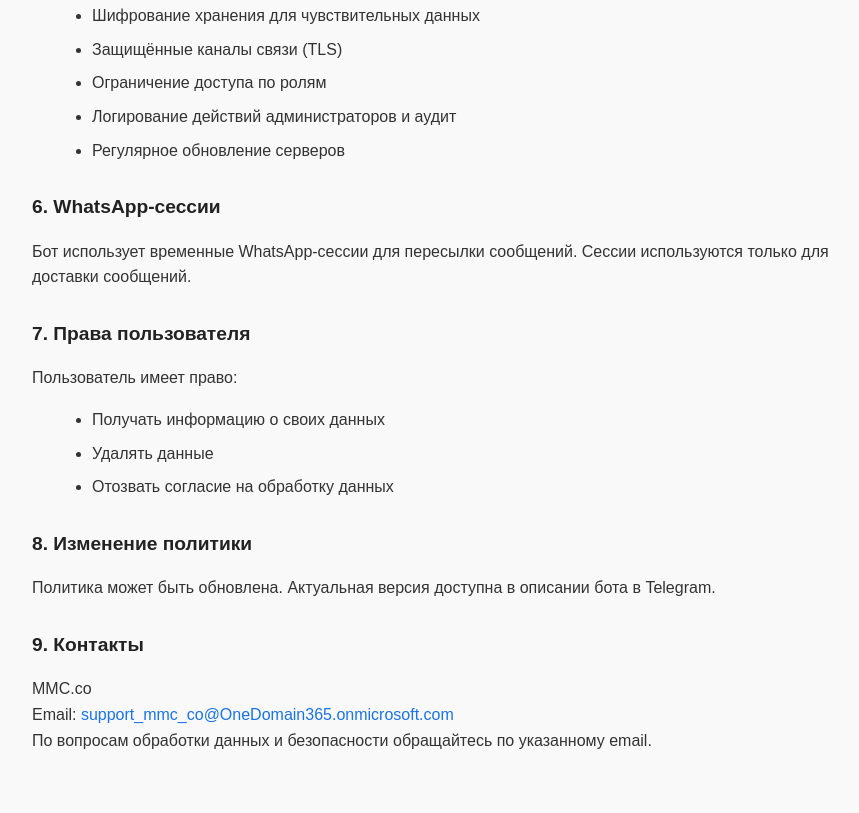
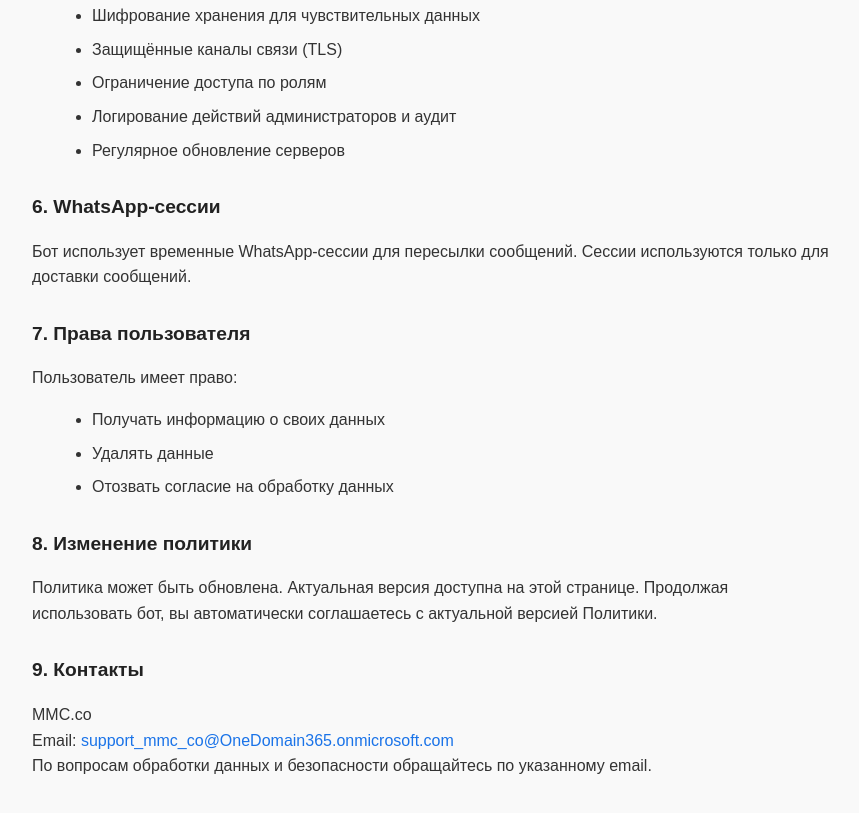
Before and after one commit to msgcg/whatsapp-scheduler, a plain HTML site: page whatsapp-shed-policy/index.html in a window 1280 px wide. Shown: the part 1306-2119 px from the top of the page, without its empty margins (208-1067 px from the left). Before the commit the page ends 2095 px from the top, so only its background shows below. Drawn offline with Linux system fonts and the light colour scheme.

Commit message:
Update index.html

```diff
--- a/whatsapp-shed-policy/index.html
+++ b/whatsapp-shed-policy/index.html
@@ -122,7 +122,7 @@
 </ul>
 
 <h2>8. Изменение политики</h2>
-<p>Политика может быть обновлена. Актуальная версия доступна в описании бота в Telegram.</p>
+<p>Политика может быть обновлена. Актуальная версия доступна на этой странице. Продолжая использовать бот, вы автоматически соглашаетесь с актуальной версией Политики.</p>
 
 <h2>9. Контакты</h2>
 <p>MMC.co<br/>
```
